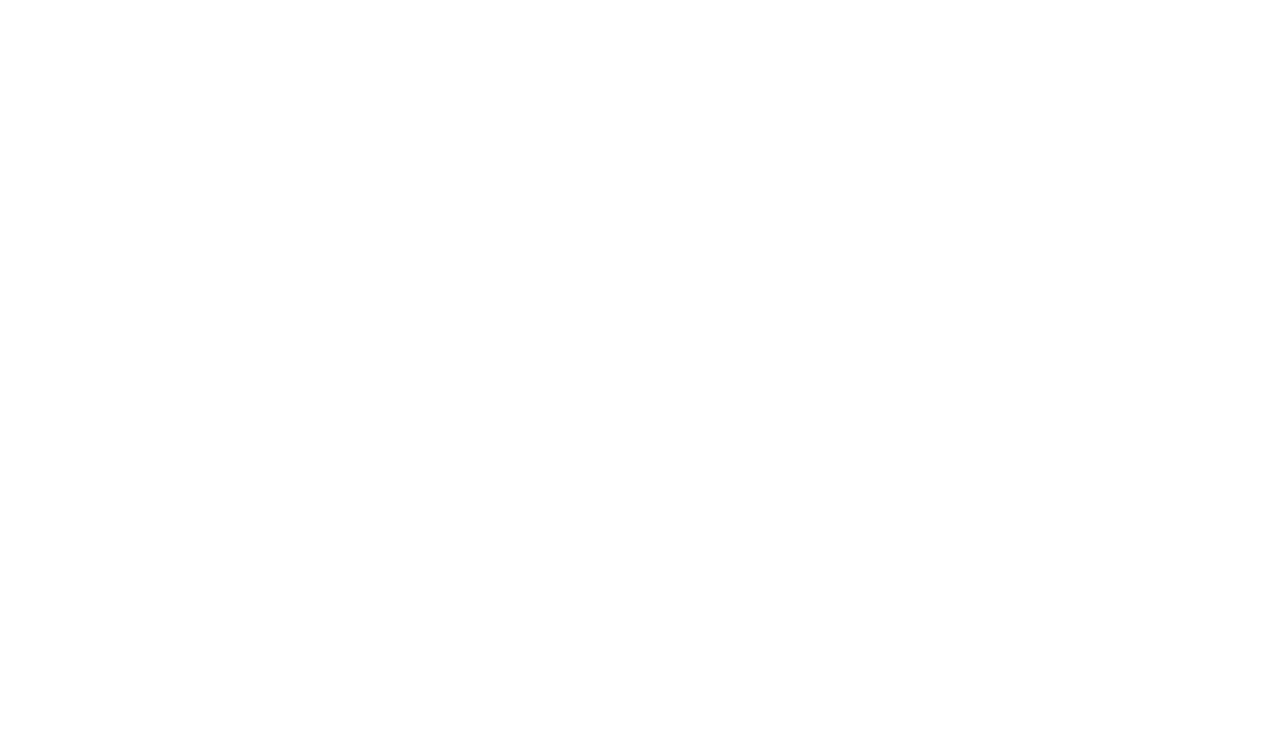
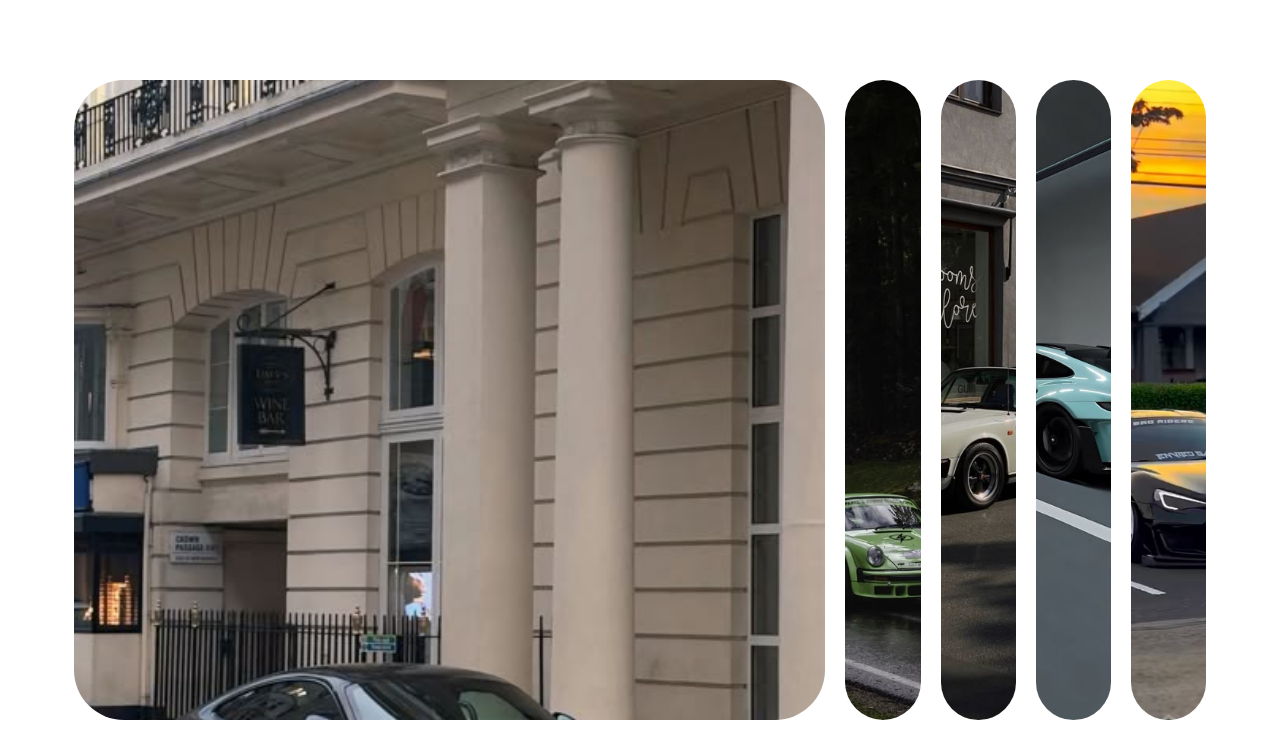
Before and after one commit to tamim39-beep/tugas-progaming, a plain HTML site: page index.html in a window 1280 px wide. Drawn offline with Linux system fonts and the light colour scheme; a web font is replaced by a local one.

Commit message:
pembaruan1

```diff
--- a/index.html
+++ b/index.html
@@ -9,27 +9,27 @@
 </head>
 <body>
   <div class="container">
-       <div class="panel active" style="background-image: url(/my-family/images/mobil1.jpg);">
+       <div class="panel active" style="background-image: url(/images/mobil1.jpg);">
         <h1>expanding cards</h1>
        </div>
 
-       <div class="panel" style="background-image: url(/my-family/images/mobill2.jpg);">
+       <div class="panel" style="background-image: url(images/mobill2.jpg);">
         <h1>expanding cards</h1>
        </div>
 
-       <div class="panel " style="background-image: url(/my-family/images/mobile3.jpg);">
+       <div class="panel " style="background-image: url(/images/mobile3.jpg);">
         <h1>expanding cards</h1>
        </div>
 
-       <div class="panel " style="background-image: url(/my-family/images/mobile4.jpg);">
+       <div class="panel " style="background-image: url(/images/mobile4.jpg);">
         <h1>expanding cards</h1>
        </div>
 
-       <div class="panel " style="background-image: url(/my-family/images/mobil5.jpg);">
+       <div class="panel " style="background-image: url(/images/mobil5.jpg);">
         <h1>expanding cards</h1>
        </div>
   </div>
+<script src="script.js"></script>
 
 </body>
-<script src="script.js"></script>
 </html>
```
